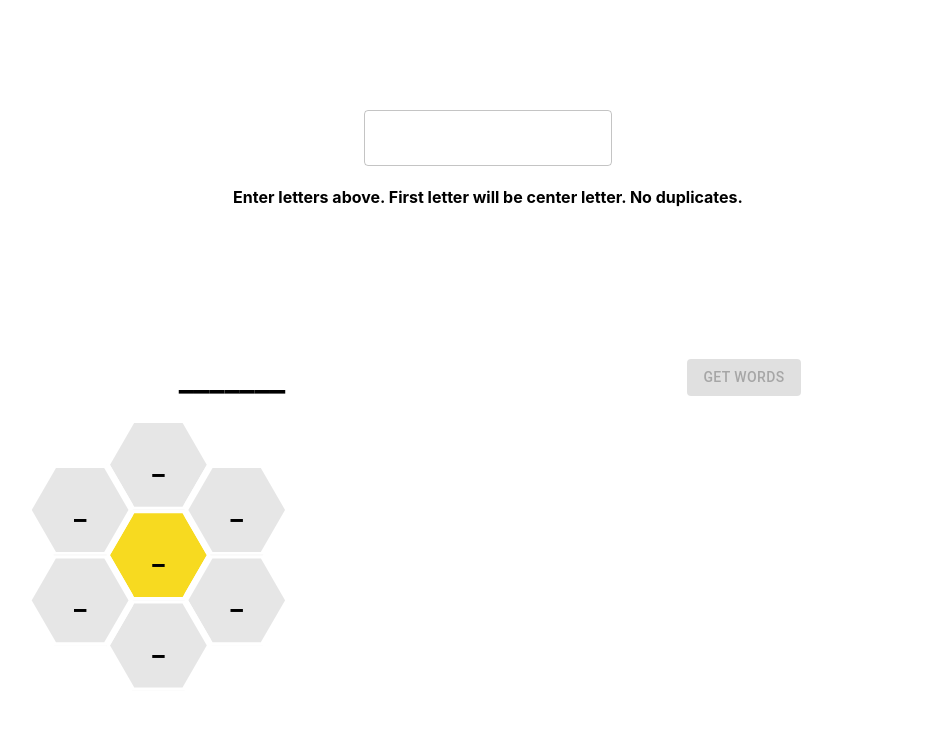
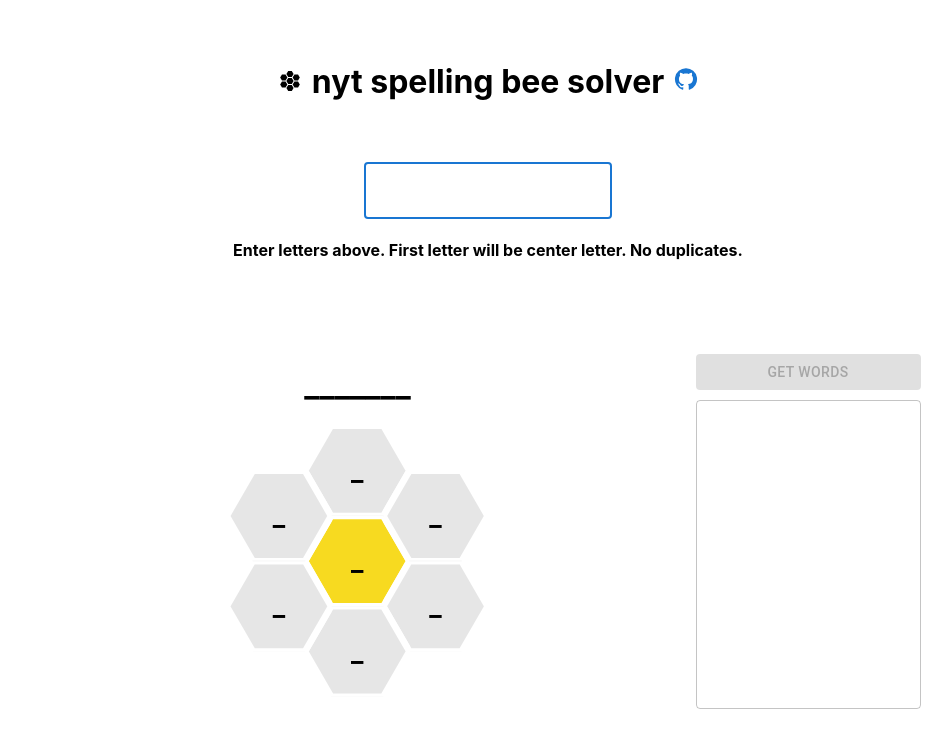
Before and after one commit to benziw/NYT-Spelling-Bee-Solver, a React (Create React App) app: page / in a window 1280 px wide. Shown: the top 748 px of the page, without its empty margins (152-1104 px from the left). Built offline with nearby package versions, Linux system fonts and the light colour scheme.

Commit message:
styling, going to experiment in branch 2

```diff
--- a/package.json
+++ b/package.json
@@ -5,6 +5,7 @@
   "dependencies": {
     "@emotion/react": "^11.10.0",
     "@emotion/styled": "^11.10.0",
+    "@mui/icons-material": "^5.8.4",
     "@mui/lab": "^5.0.0-alpha.95",
     "@mui/material": "^5.10.1",
     "@testing-library/jest-dom": "^5.16.5",
--- a/src/App.js
+++ b/src/App.js
@@ -6,6 +6,9 @@
 import WordList from './components/WordList';
 
 import TextField from '@mui/material/TextField';
+import GitHubIcon from '@mui/icons-material/GitHub';
+import HiveIcon from '@mui/icons-material/Hive';
+import Link from '@mui/material/Link';
 
 
 export default function App() {
@@ -13,13 +16,21 @@
   const [letters, setLetters] = useState('_______');
 
   const textOnChange = (e) => {
-    let str = e.target.value.replace(/[^a-z]/gi, '');
-    let strLower = str.toLowerCase()
-    if (strLower.indexOf(strLower[strLower.length-1]) !== strLower.length-1){
-      str = str.slice(0,-1);
+
+    let str = e.target.value.replace(/[^a-zA-Z]/gi, '');
+
+    if (str.length >= 7) {
+      str = str.slice(0, 7);
+    }
+    else {   //remove repeats
+      let newChar = str.slice(-1);
+      let oldStr = str.slice(0, -1).toLowerCase();
+      //console.log(`newChar: ${newChar} | oldStr: ${oldStr}`);
+      str = (oldStr.indexOf(newChar) > -1 ? oldStr : str);
+      //console.log(`str: ${str}`);
     }
 
-    while(str.length < 7){
+    while (str.length < 7) {
       str += "_";
     }
     setLetters(str);
@@ -28,10 +39,17 @@
   return (
     <div className="App">
 
-      <div className='header'></div>
+      <div className='header'>
+        <HiveIcon />
+        <h1>nyt spelling bee solver</h1>
+        <Link href='https://github.com/benziw/NYT-Spelling-Bee-Solver' target="_blank">
+          <GitHubIcon />
+        </Link>
+
+      </div>
 
       <div className='inputContainer'>
-        <TextField onChange={textOnChange} maxLength='7' value={letters.replaceAll("_", "").toUpperCase()}></TextField>
+        <TextField autoFocus={true} onChange={textOnChange} maxLength='7' value={letters.replaceAll("_", "").toUpperCase()}></TextField>
         <h4>{`Enter letters above. First letter will be center letter. No duplicates.`}</h4>
       </div>
 
--- a/src/components/WordList.js
+++ b/src/components/WordList.js
@@ -3,20 +3,28 @@
 import '../css/WordList.css';
 
 import Button from '@mui/material/Button';
-import LoadingButton from '@mui/lab/LoadingButton';
+import { TextField } from '@mui/material';
+
 
 function strToUniqueSorted(str) {
   return Array.from(new Set(str.split(''))).sort().join('');
+}
+
+function isPangram(str) {
+  return strToUniqueSorted(str) === strToUniqueSorted(str);
 }
 
 export default function WordList(props) {
 
   //const [sevenLetters, setSevenLetters] = useState(false);
   const [realWords, setRealWords] = useState([]);
+  const [noWords, setNoWords] = useState(false);
+  const [displayString, setDisplayString] = useState('');
+
   const letters = props.letters.replaceAll("_", "").split('').join('');
   const sortedLetters = props.letters.replaceAll("_", "").split('').sort().join('');
-  const [pangramLetters, setPangramLetters] = useState(letters);
-  const [noWords, setNoWords] = useState(false);
+
+;
 
 
   const getWordsOnClick = (e) => {
@@ -34,22 +42,23 @@
       const words = await getWordsPromise;
 
       if (!words[sortedLetters]) {
-        setRealWords(['']);
+        setRealWords(['no words found']);
         setNoWords(true);
+        //setDisplayString('no words found');
         return null;
       }
       else {
         let matchedWords = words[sortedLetters].filter(wrd => wrd.includes(letters.charAt(0)));
         console.log(matchedWords);
 
-        setRealWords(matchedWords || [`no words found from letters '${letters.toUpperCase()}'`]);
+        setRealWords(matchedWords);
       }
     }
 
     setRealWords(['\n']);
     setNoWords(false);
     doRest();
-    setPangramLetters(letters);
+
   }
 
   return (
@@ -62,19 +71,11 @@
         <Button onClick={getWordsOnClick} variant='contained' disabled>get words</Button>
       }
 
-      {noWords ?
-        <h4>{`No words found from '${letters.toUpperCase()}'`}</h4> :
-        null
-      }
-
-      {realWords.map((word) => (
-
-        <div className='wordContainer'>
-          <p className='pWord' key={word}>{word.toUpperCase()}</p>
-          <p className='pPangram'>{strToUniqueSorted(pangramLetters) === strToUniqueSorted(word) ? 'Pangram!' : ''}</p>
-        </div>
-
-      ))}
+      <TextField multiline minRows={12} maxRows={12}
+        value={realWords.join('\n')}
+        className='wordsField'
+        fullWidth={true}
+      />
 
     </div>
   )
--- a/src/css/App.css
+++ b/src/css/App.css
@@ -8,24 +8,52 @@
   justify-items: center;
 }
 
+.header{
+  width: 80%;
+
+  display: flex;
+  justify-content: center;
+  align-items: center;
+}
+
+h1 {
+  margin-left: 10px;
+  margin-right: 10px;
+}
+
 .inputContainer {
   width: 100%;
+  height:100px;
 }
 
 .contentContainer {
-
-  width: 80%;
+  width: 100%;
 
   display: grid;
   grid-template-columns: 1fr 1fr;
+  justify-items: center;
+  align-items: top;
+  grid-auto-rows: minmax(min-content, max-content);
 }
 
 .hiveContainer {
 
+  align-self: start;
+  justify-self: end;
+
+  display: grid;
+  grid-template-columns: 1fr;
+  justify-items: center;
+}
+
+.WordList {
+
+  align-self: start;
+  justify-self: start;
 }
 
 .hive {
-  transform: translateX(20%);
+  transform: translateX(0%); /* necessary for hive/hexes to be correct size/scale */
 }
 
 .lettersDisplay {
--- a/src/css/WordList.css
+++ b/src/css/WordList.css
@@ -1,5 +1,12 @@
 .wordListContainer {
   padding: 21.440px;
+
+  display: grid;
+  grid-template-columns: 1fr;
+  align-items: center;
+  grid-auto-rows: minmax(min-content, max-content);
+
+  padding: 10px;
 }
 
 .wordContainer {
@@ -8,18 +15,6 @@
   justify-content: space-between;
 }
 
-p {
-  width:40%;
-  margin: 5px 0px 5px 0px;
-  word-spacing: 100%;
+button{
+  margin-bottom: 10px !important;
 }
-
-.pWord {
-  text-align: left;
-}
-
-.pPangram {
-  text-align: right;
-  color: #f7da20;
-  font-weight: bold;
-}
```
Also changed, not shown: 1 other file (tests, documents, lock files or other folders).
